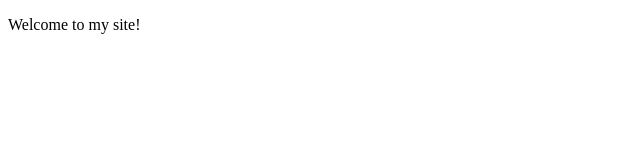
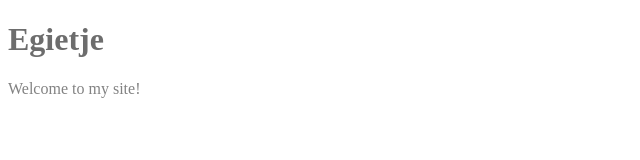
Before and after one commit to Egietje/Egietje.github.io, a plain HTML site: page index.html in a window 1280 px wide. Shown: the whole page, without its empty margins (0-640 px from the left). Drawn offline with Linux system fonts and the light colour scheme.

Commit message:
Added title and color

```diff
--- a/index.html
+++ b/index.html
@@ -4,8 +4,20 @@
     <meta charset="UTF-8">
     <title>Egietje | home</title>
     <link rel="icon" href="https://cdn.discordapp.com/attachments/698913875290226802/780894422815604746/favicon.png" type="image/x-icon">
+    <style>
+        body {
+            color: #2a2a2a;
+        }
+        h1 {
+            color: #6d6d6d;
+        }
+        p {
+            color: #828282;
+        }
+    </style>
 </head>
 <body>
-<p>Welcome to my site!</p>
+    <h1>Egietje</h1>
+    <p>Welcome to my site!</p>
 </body>
 </html>
```
